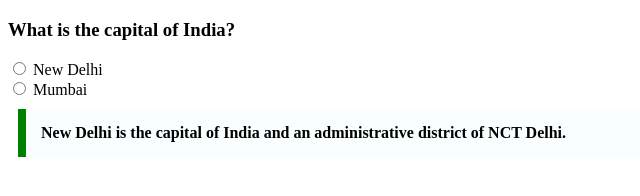
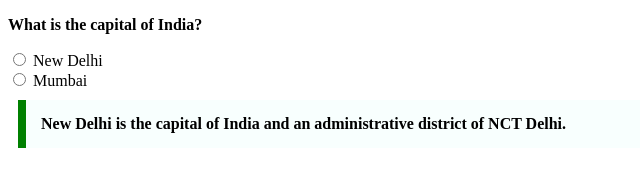
Before and after one commit to acciojob/trivia-vishalYadav89, a website: page main.html in a window 1280 px wide. Shown: the whole page, without its empty margins (0-640 px from the left). Drawn offline with Linux system fonts and the light colour scheme.

Commit message:
created a submission

```diff
--- a/main.html
+++ b/main.html
@@ -8,7 +8,7 @@
 
 <body>
 	<!-- the entire body must be written by student -->
-	<h3>What is the capital of India?</h3>
+	<p><b>What is the capital of India?</b></p>
 	<label>
 		<input type="radio" name="capital" value="New Delhi">
 		New Delhi
```
